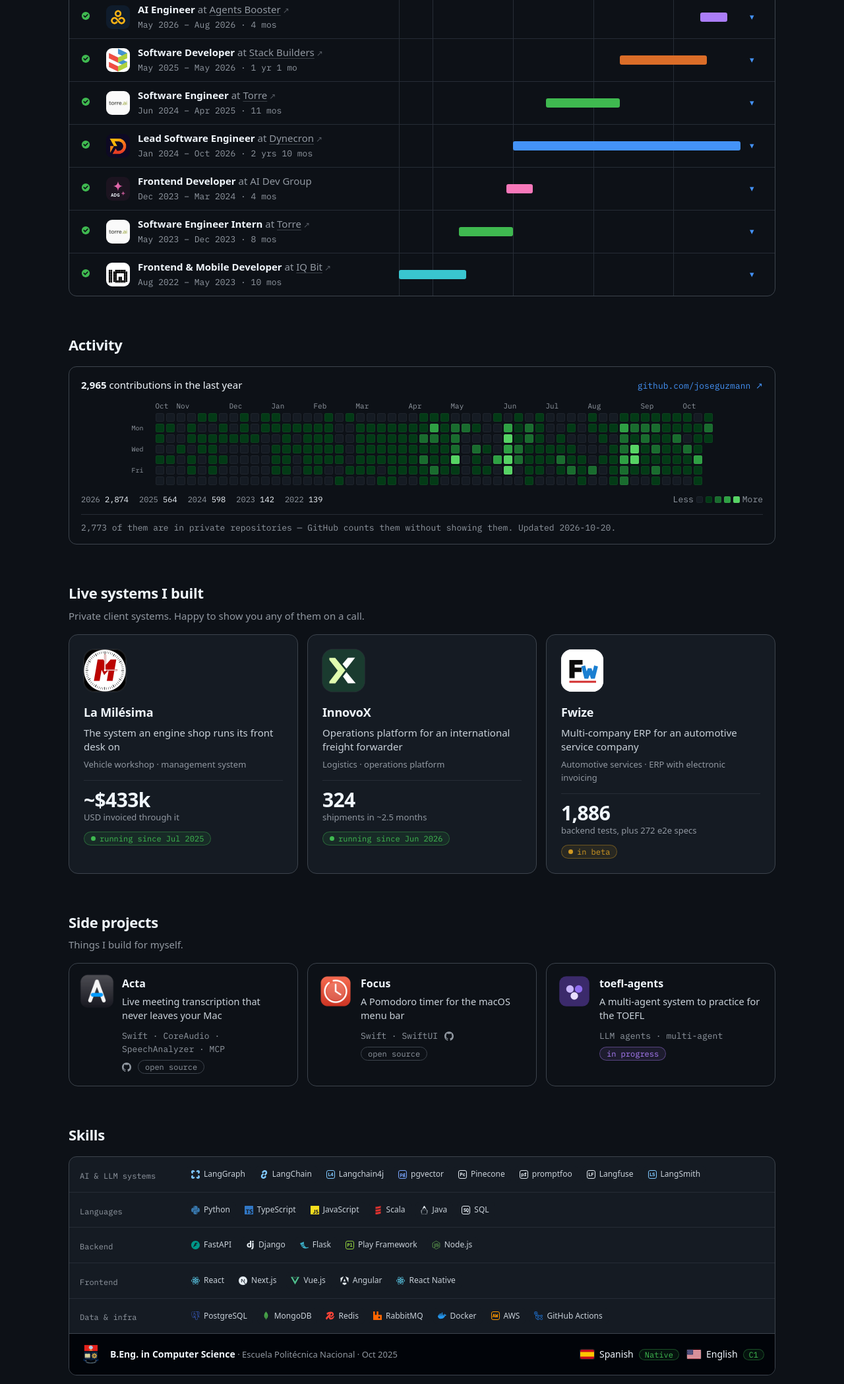
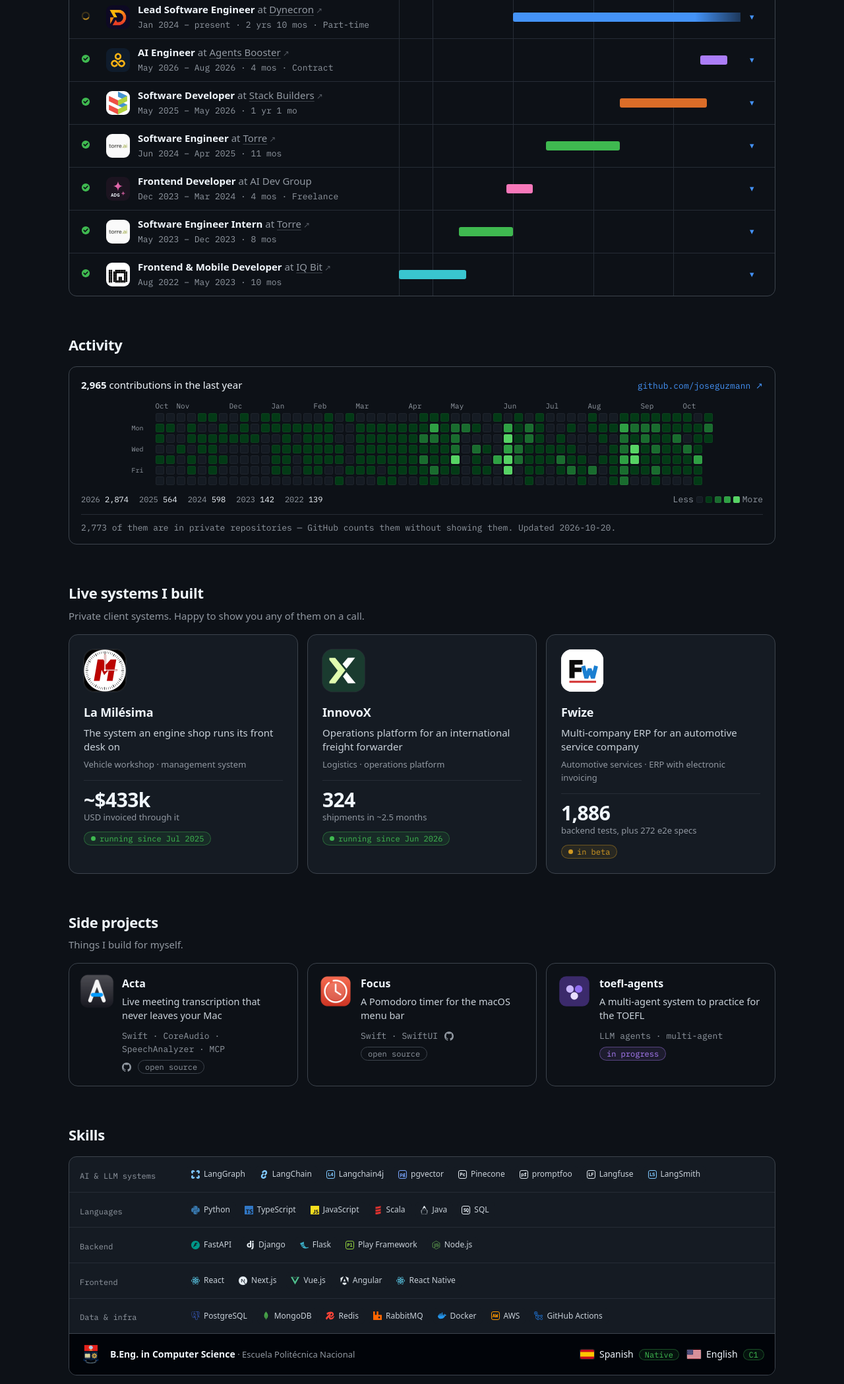
Before and after one commit to joseguzmann/joseguzmandev, an Astro site: page / in a window 1280 px wide. Shown: the part 700-2797 px from the top of the page at 66% size. Built offline with nearby package versions, Linux system fonts and the light colour scheme; Astro itself is replaced by a stand-in of ours.

Commit message:
Experience: Dynecron as a co-founded company run part-time and current, role modality shown on each row, current roles first, no graduation date

```diff
--- a/src/components/pv/ProfileFacts.astro
+++ b/src/components/pv/ProfileFacts.astro
@@ -18,7 +18,7 @@
     ))}
   </ul>
   <div class="foot">
-    <p class="ed"><img class="ic" src={ed.logo} width="34" height="34" alt="Escuela Politécnica Nacional" loading="lazy" /><span><strong>{ed.degree}</strong><span class="dim small"> · {ed.school} · {ed.date}</span></span></p>
+    <p class="ed"><img class="ic" src={ed.logo} width="34" height="34" alt="Escuela Politécnica Nacional" loading="lazy" /><span><strong>{ed.degree}</strong><span class="dim small"> · {ed.school}{ed.date && ` · ${ed.date}`}</span></span></p>
     <p class="lg">
       {profile.languages.map((l) => (
         <span class="lp"><img src={l.flag} width="21" height="14" alt="" loading="lazy" /><b>{l.name}</b> <span class="lv">{l.level}</span></span>
--- a/src/components/pv/RunHistoryX.astro
+++ b/src/components/pv/RunHistoryX.astro
@@ -49,7 +49,7 @@
             const dur = duration(r.start, r.end);
             switch (f.text) {
               case 'a': return <span class="tx"><span class="h-t"><strong>{r.org}</strong></span><span class="small">{base}{kind && <> · {kind}</>} · <span class="mono">{when}</span></span></span>;
-              case 'b': return <span class="tx"><span class="h-t"><strong>{base}</strong> <span class="at">at {kit.orgUrl[r.org] ? <a class="org" href={kit.orgUrl[r.org]} target="_blank" rel="noopener noreferrer">{r.org}</a> : r.org}</span></span><span class="small mono">{when} · <span class="dur" data-start={r.start} data-end={r.end ?? ''}>{dur}</span></span></span>;
+              case 'b': return <span class="tx"><span class="h-t"><strong>{base}</strong> <span class="at">at {kit.orgUrl[r.org] ? <a class="org" href={kit.orgUrl[r.org]} target="_blank" rel="noopener noreferrer">{r.org}</a> : r.org}</span></span><span class="small mono">{when} · <span class="dur" data-start={r.start} data-end={r.end ?? ''}>{dur}</span>{kind && <> · {kind}</>}</span></span>;
               case 'c': return <span class="tx"><span class="eyebrow-org mono">{r.org}</span><span class="h-t"><strong>{base}</strong>{kind && <span class="chip">{kind}</span>}</span></span>;
               case 'd': return <span class="tx"><span class="h-t"><strong>{base}</strong>{kind && <span class="chip">{kind}</span>}</span><span class="small">{r.org} · <span class="mono">{dur}</span></span></span>;
               case 'e': return <span class="tx"><span class="h-t"><strong>{r.org}</strong> <span class="at">· {base}</span></span><span class="small mono">{when}{kind && <> · {kind.toLowerCase()}</>}</span></span>;
--- a/src/data/home.ts
+++ b/src/data/home.ts
@@ -49,7 +49,7 @@
 ];
 
 export const experience = [
-  { org: 'Dynecron', role: 'Lead Software Engineer', when: '2024 – 2026' },
+  { org: 'Dynecron', role: 'Lead Software Engineer · part-time', when: '2024 – present' },
   { org: 'Agents Booster', role: 'AI Engineer', when: '2026' },
   { org: 'Stack Builders', role: 'Software Developer', when: '2025 – 2026' },
   { org: 'Torre', role: 'Software Engineer', when: '2023 – 2025' },
--- a/src/data/preview-dates.ts
+++ b/src/data/preview-dates.ts
@@ -43,8 +43,8 @@
   (_, k) => Math.floor(axisStart / 12) + k,
 );
 
-/** Experiencia ordenada por inicio, la más reciente primero. */
-export const expByRecent = [...kit.experience].sort((a, b) => mi(b.start) - mi(a.start));
+/** Experiencia: los roles vigentes primero (como en el CV), después por inicio, la más reciente primero. */
+export const expByRecent = [...kit.experience].sort((a, b) => Number(a.end !== null) - Number(b.end !== null) || mi(b.start) - mi(a.start));
 
 /** "running since Jul 2025" → índice de mes, o null. */
 export const runningSince = (status: string) => {
--- a/src/data/preview-kit.ts
+++ b/src/data/preview-kit.ts
@@ -47,7 +47,7 @@
   // Experiencia: fechas tal cual el LinkedIn publicado. end: null = presente.
   // Agents Booster va como contrato (decisión de Jose del 2026-09-23).
   experience: [
-    { org: 'Dynecron', role: 'Lead Software Engineer', start: '2024-01', end: '2026-10', note: 'Projects end to end, teams of up to five.' },
+    { org: 'Dynecron', role: 'Lead Software Engineer · part-time', start: '2024-01', end: null, note: 'Co-founded software company, run part-time alongside full-time roles. Projects end to end, teams of up to five.' },
     { org: 'Agents Booster', role: 'AI Engineer · contract', start: '2026-05', end: '2026-08', note: 'Reliability layer, evals and tracing for LLM sales agents.' },
     { org: 'Stack Builders', role: 'Software Developer', start: '2025-05', end: '2026-05', note: 'Software consultancy serving international clients.' },
     { org: 'Torre', role: 'Software Engineer', start: '2024-06', end: '2025-04', note: 'Process layer under a multi-agent LLM hiring system.' },
@@ -87,7 +87,7 @@
     { group: 'Frontend', ids: ['react', 'next', 'vue', 'angular', 'reactnative'], items: ['React', 'Next.js', 'Vue', 'Angular', 'React Native'] },
     { group: 'Data & infra', ids: ['postgresql', 'mongodb', 'redis', 'rabbitmq', 'docker', 'aws', 'githubactions'], items: ['AWS', 'Docker', 'PostgreSQL', 'MongoDB', 'Redis', 'RabbitMQ', 'Event-driven architecture', 'GitHub Actions'] },
   ],
-  education: { degree: 'B.Eng. in Computer Science', school: 'Escuela Politécnica Nacional', place: 'Quito, Ecuador', date: 'Oct 2025', logo: '/edu/epn.png' },
+  education: { degree: 'B.Eng. in Computer Science', school: 'Escuela Politécnica Nacional', place: 'Quito, Ecuador', date: '', logo: '/edu/epn.png' },
   spoken: ['Spanish (native)', 'English (C1)'],
   // Con bandera, para el pie de Skills (las previews viejas siguen usando `spoken`).
   languages: [{ name: 'Spanish', level: 'Native', flag: '/flags/es.svg' }, { name: 'English', level: 'C1', flag: '/flags/us.svg' }],
@@ -99,7 +99,7 @@
 // (perfil de LinkedIn publicado) y, para Dynecron, el material de casos.
 // Clave: "org|role" de kit.experience.
 export const highlights: Record<string, Highlight[]> = {
-  'Dynecron|Lead Software Engineer': [
+  'Dynecron|Lead Software Engineer · part-time': [
     { title: 'Workshop management system', detail: 'Running since Jul 2025, later a white-label product', figure: '971 work orders', href: '/work/workshop-system/' },
     { title: 'Freight forwarder operations platform', detail: 'Nine people run their day on it', figure: '324 shipments', href: '/work/freight-operations/' },
     { title: 'Multi-company ERP with e-invoicing', detail: 'Onboarding its first company', figure: '1,886 backend tests', href: '/work/multi-company-erp/' },
--- a/src/data/role-commits.ts
+++ b/src/data/role-commits.ts
@@ -7,9 +7,9 @@
 export type RoleCommits = { summary: string; commits: Commit[]; tools: string[] };
 
 export const roleCommits: Record<string, RoleCommits> = {
-  'Dynecron|Lead Software Engineer': {
+  'Dynecron|Lead Software Engineer · part-time': {
     // Opción combinada de previews/job-lines (elegida por Jose el 2026-10-13).
-    summary: 'Software company building custom business systems for clients in Ecuador. I ran projects end to end, from the first meeting to deployment, and shared the technical lead on each one with another senior engineer.',
+    summary: 'Software company I co-founded and run part-time alongside my full-time roles, building custom business systems for clients in Ecuador. I run projects end to end, from the first meeting to deployment, and share the technical lead on each one with another senior engineer.',
     commits: [
       { s: 'Co-built the system an engine workshop has run on since July 2025', body: '971 work orders and ~USD 433,000 invoiced through it. I worked on it from the contract to the Docker deploy.' },
       { s: 'Co-built the operations platform a freight forwarder runs daily', body: 'Nine people ran 324 shipments on it in its first ~2.5 months. Shipment data is pulled from PDFs with AI.' },
```
